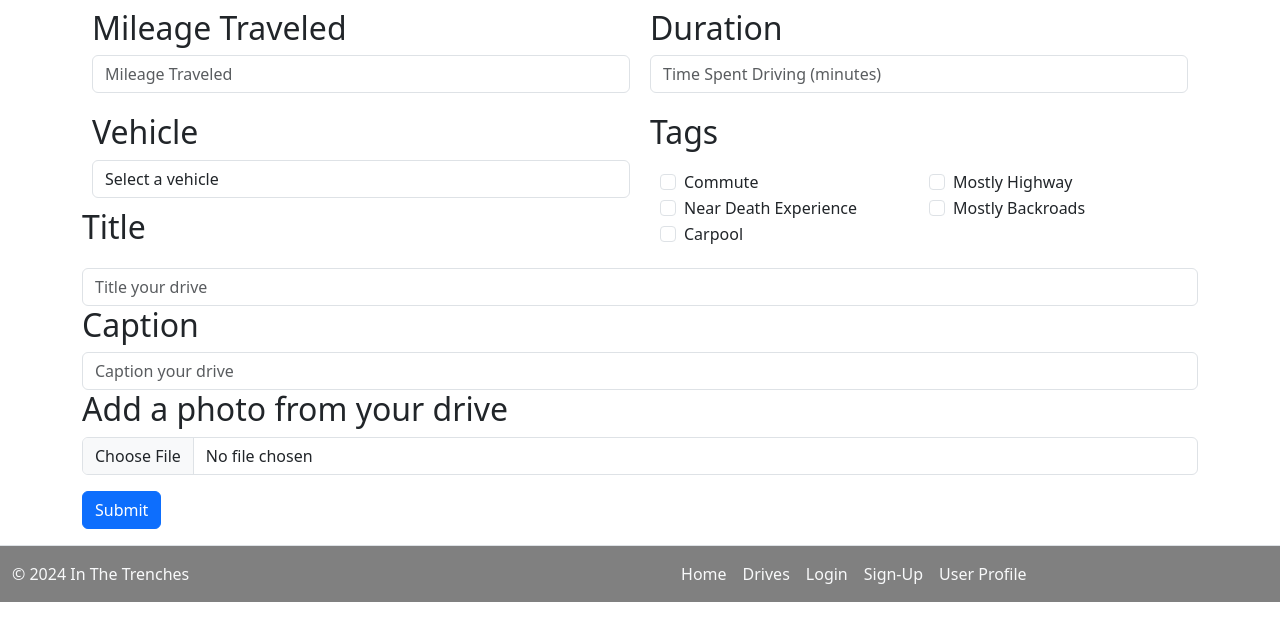
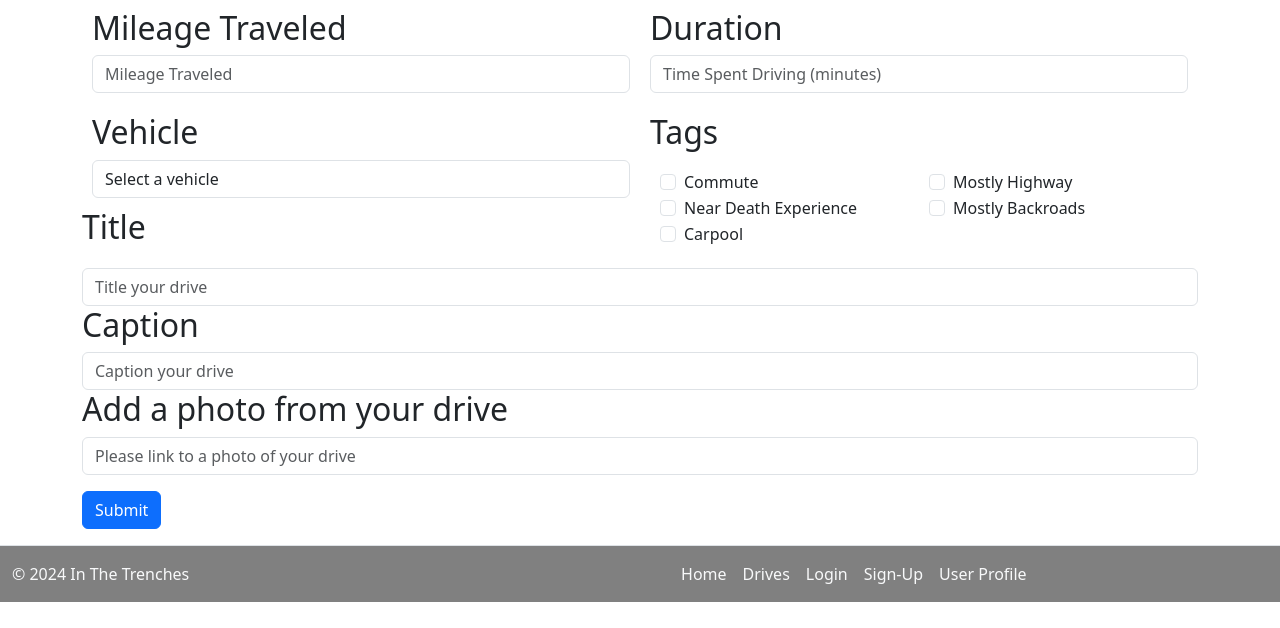
Before and after one commit to sophtank/3155finalproj, a Flask app: page /create in a window 1280 px wide. Shown: the part 133-761 px from the top of the page. Run offline with Flask 3, Linux system fonts and the light colour scheme; data that the repository does not hold is empty; some libraries are stand-ins or nearby versions.

Commit message:
changed drive photo from file input to link input. imgur API was confusing.

```diff
--- a/app.py
+++ b/app.py
@@ -2,7 +2,7 @@ from flask import Flask, abort, flash, render_template, redirect, request, sessi
 from repositories import Vehicle, loginSql, userProfileSql, viewDrives, deleteSql, viewIndividualDrive, drives
 from repositories.leaderboard import get_leaders
 from repositories.edit_drive import edit_drive_values, get_drive, get_vehicles, edit_tag_values, get_tags
-
+from repositories.flask_imgur import Imgur
 
 from flask_bcrypt import Bcrypt
 from dotenv import load_dotenv
@@ -18,6 +18,11 @@ global firstname
 global lastname
 firstname = None
 lastname = None
+
+app.config["IMGUR_ID"] = os.getenv('IMGUR_ID')
+
+imgur_handler = Imgur(app)
+
 
 app.secret_key = os.getenv('SECRET_KEY')
 
@@ -100,7 +105,7 @@ def creating():
     duration = request.form.get("duration")
     title = request.form.get("titleDrive")
     caption = request.form.get("captionDrive")
-    photo = "https://img.freepik.com/free-photo/luxurious-car-parked-highway-with-illuminated-headlight-sunset_181624-60607.jpg" #temp until we figure out how to store photos
+    photo = request.form.get("drivePhoto")
     #current date and time
     date = "NOW()"
     user = username
--- a/requirements.txt
+++ b/requirements.txt
@@ -1,9 +1,8 @@
 bcrypt==4.1.2
 blinker==1.7.0
 click==8.1.7
-Flask==3.0.3
+Flask==3.0.2
 Flask-Bcrypt==1.0.1
-Flask-Imgur==0.1
 gunicorn==22.0.0
 itsdangerous==2.1.2
 Jinja2==3.1.3
--- a/templates/createdrive.html
+++ b/templates/createdrive.html
@@ -71,7 +71,7 @@
     <input class="form-control" id="captionDrive" name="captionDrive" type="text" placeholder="Caption your drive" aria-label="Drive Caption" size="150px">
 <div class="mb-3">
     <h2>Add a photo from your drive</h2>
-    <input class="form-control" type="file" id="drivePhoto" name="drivePhoto">
+    <input class="form-control" id="drivePhoto" name="drivePhoto" type="text" placeholder="Please link to a photo of your drive">
     </div>
     <script>
       // Ended up using javascript so that the vehicle id is stored in the hidden input field
```
